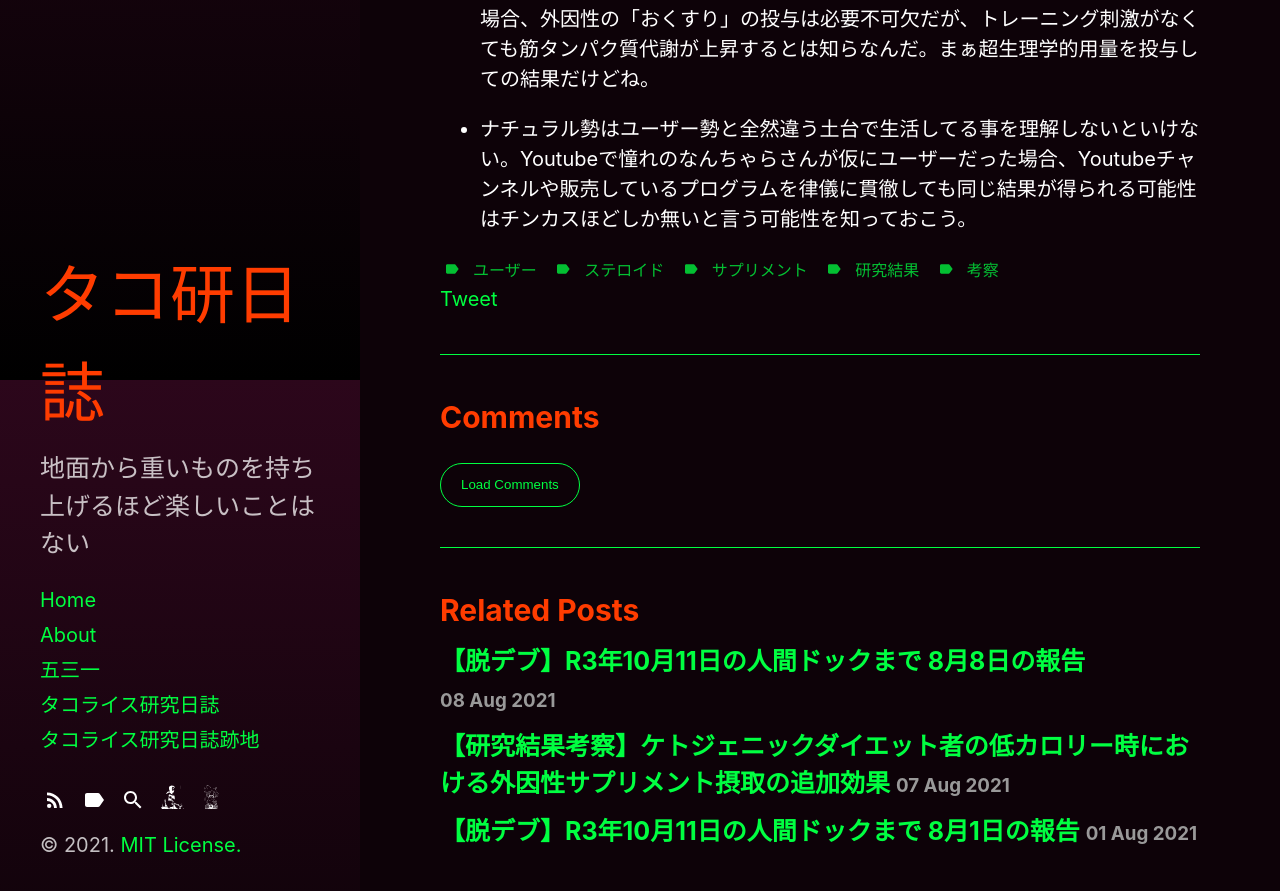
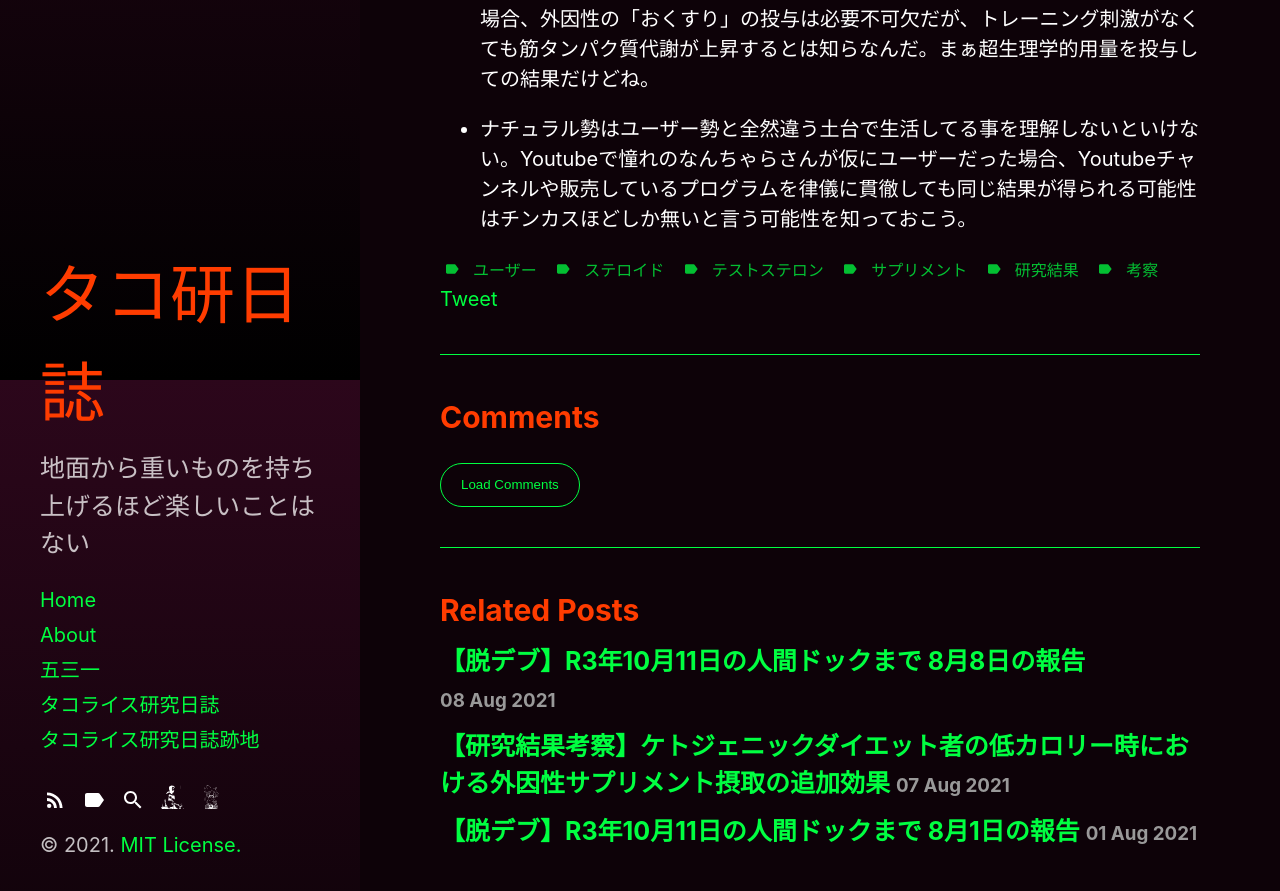
Before and after one commit to buckybean/buckybean.github.io, a Jekyll site: the page built from _posts/tacokennisshi/2021-08-09-MPMD.md, in a window 1280 px wide and 900 px high, scrolled down 3220 px. Shown: the top 891 px of the window. Built offline with Jekyll 4.4.1, drawn with Linux system fonts in a browser that asks for light colours; comment, search, counter and statistics services are not loaded.

Commit message:
Update 2021-08-09-MPMD.md

```diff
--- a/_posts/tacokennisshi/2021-08-09-MPMD.md
+++ b/_posts/tacokennisshi/2021-08-09-MPMD.md
@@ -7,7 +7,7 @@ categories:
 tags:
   - ユーザー
   - ステロイド
-  -
+  - テストステロン
   - サプリメント
   - 研究結果
   - 考察
```
